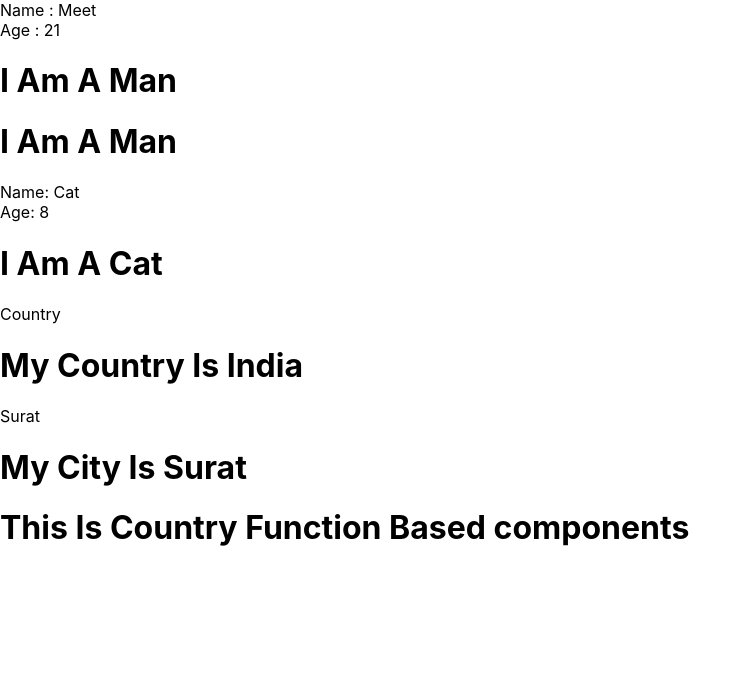
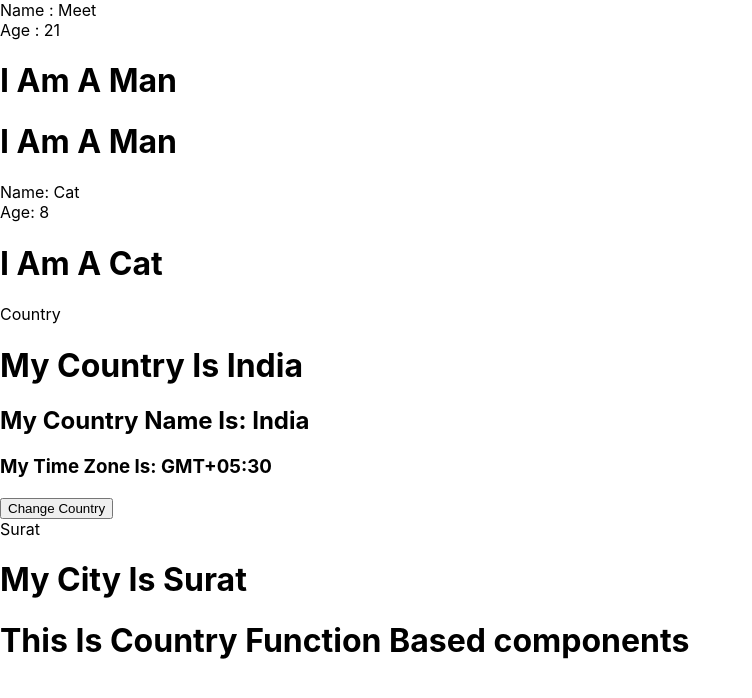
Before and after one commit to meetmistry28/ReactJS, a React (Create React App) app: page / in a window 1280 px wide. Shown: the top 698 px of the page, without its empty margins (0-752 px from the left). Built offline with nearby package versions, Linux system fonts and the light colour scheme.

Commit message:
Components29

```diff
--- a/src/user/components/Country.js
+++ b/src/user/components/Country.js
@@ -1,11 +1,33 @@
 import React, { Component } from "react";
 
+// state : It Is an object that store information / date of perticular components
+//   //shotcut con
+
 export default class Country extends Component {
+  constructor(props) {
+    super(props);
+
+    this.state = {
+      name: "India",
+      timeZone: "GMT+05:30",
+    };
+  }
+
+  changeCountry = () => {
+    this.setState({
+      name: "USA",
+      timeZone: "GMT-5",
+    });
+  };
+
   render() {
     return (
       <>
         <div>Country</div>
         <h1>My Country Is India</h1>
+        <h2>My Country Name Is: {this.state.name}</h2>
+        <h3>My Time Zone Is: {this.state.timeZone}</h3>
+        <button onClick={this.changeCountry}>Change Country</button>
       </>
     );
   }
```
